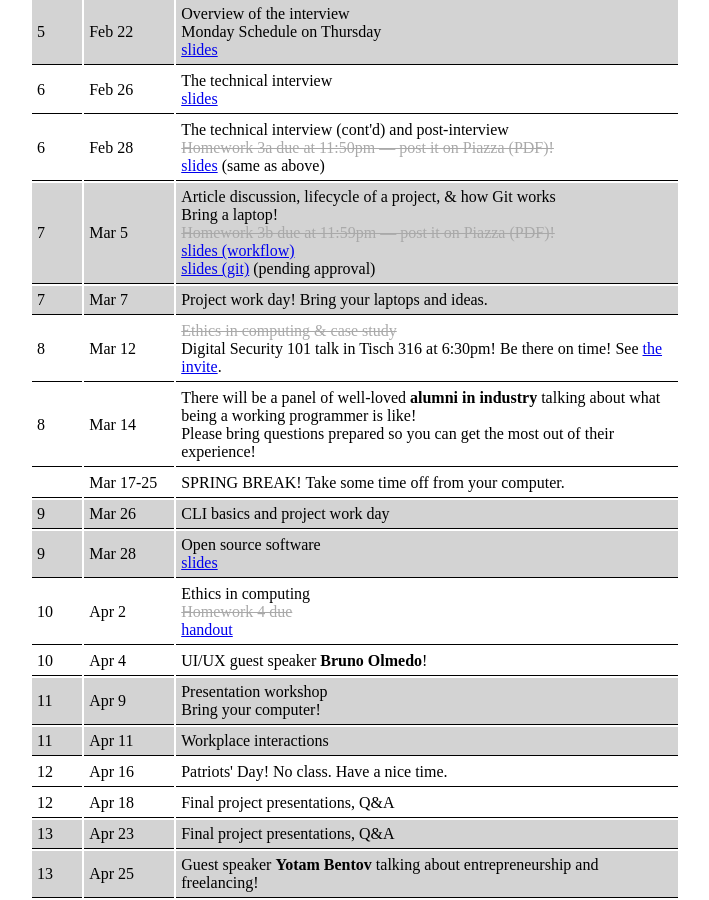
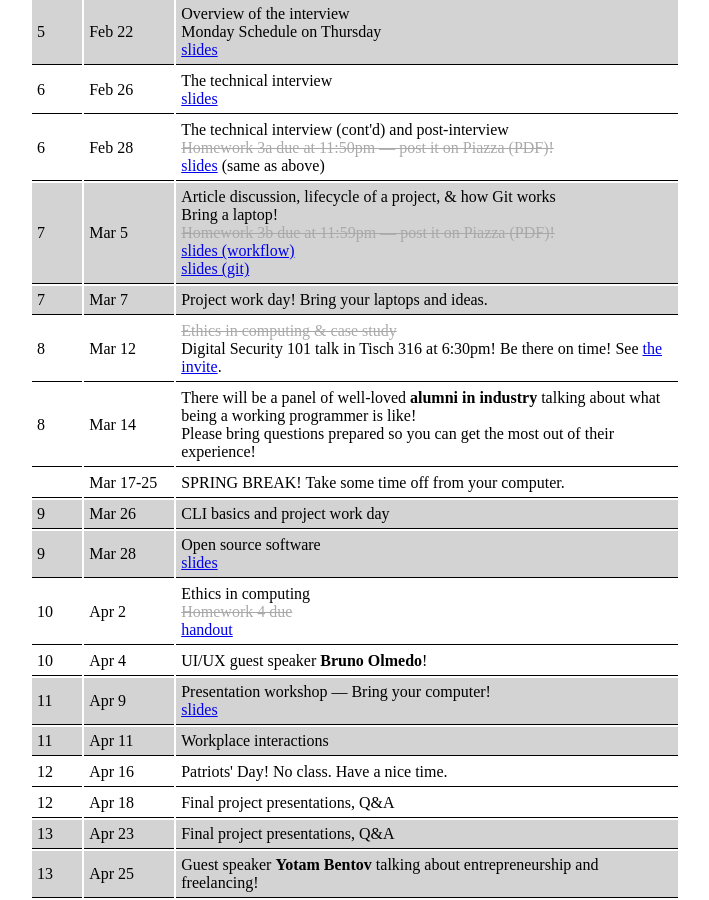
Before and after one commit to tekknolagi/excollege, a Jekyll site: the page built from syllabus.md, in a window 1280 px wide and 900 px high, scrolled down 1896 px. Shown: the whole window, without its empty margins (18-727 px from the left). Built offline with Jekyll 4.4.1, drawn with Linux system fonts in a browser that asks for light colours.

Commit message:
Add day 20 slides

```diff
--- a/syllabus.md
+++ b/syllabus.md
@@ -257,7 +257,7 @@ to add materials from past lectures.
             <br />
             <a href="{{ site.baseurl }}/assets/day_13_workflow.pdf">slides (workflow)</a>
             <br />
-            <a href="#">slides (git)</a> (pending approval)
+            <a href="{{ site.baseurl }}/assets/day_13_git.pdf">slides (git)</a>
             </td>
         </tr>
         <tr class="week odd">
@@ -325,9 +325,9 @@ to add materials from past lectures.
         <tr class="week odd">
             <td>11</td>
             <td>Apr 9</td>
-            <td>Presentation workshop
+            <td>Presentation workshop &mdash; Bring your computer!
             <br />
-            Bring your computer!
+            <a href="{{ site.baseurl }}/assets/day_20.pdf">slides</a>
             </td>
         </tr>
         <tr class="week odd">
```
Also changed, not shown: 1 other file.
